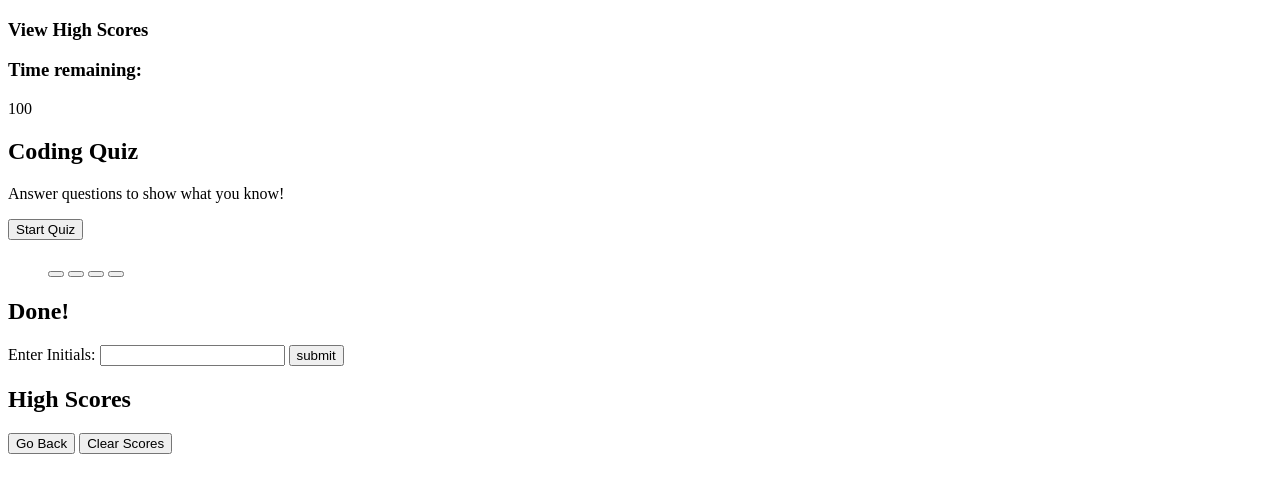
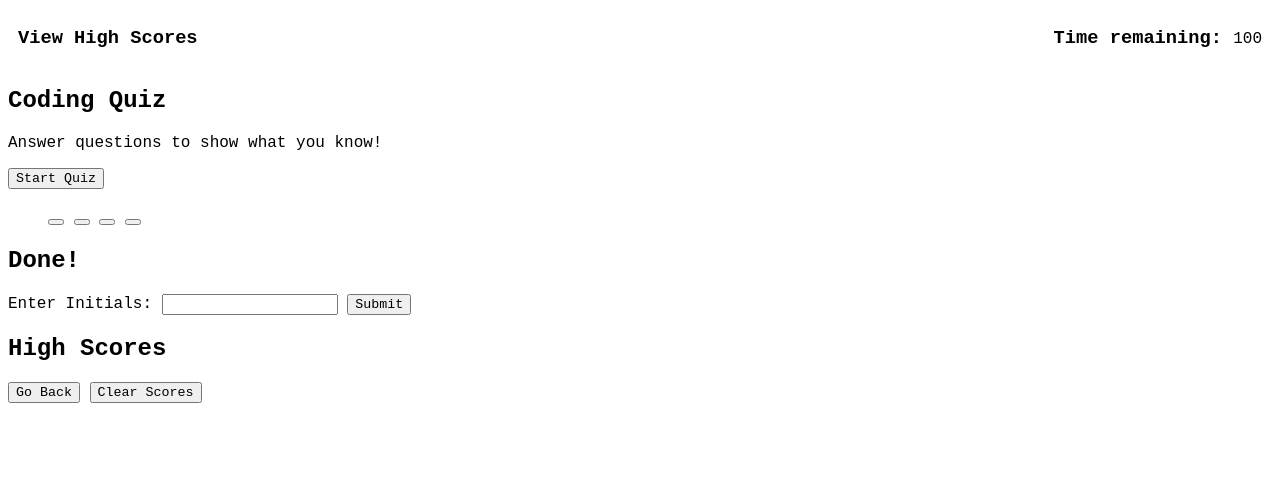
Before and after one commit to gfuselier/code-quiz, a plain HTML site: page index.html in a window 1280 px wide. Drawn offline with Linux system fonts and the light colour scheme.

Commit message:
styled header and fixed typo in html

```diff
--- a/index.html
+++ b/index.html
@@ -37,7 +37,7 @@
         <form>
             <label>Enter Initials:</label>
             <input type="text" id="initials">
-            <input type="submit" id="submit" value="submit">
+            <input type="submit" id="submit" value="Submit">
         </form>
     </section>
 
--- a/style.css
+++ b/style.css
@@ -0,0 +1,15 @@
+* {
+    font-family: 'Courier New', Courier, monospace;
+}
+
+header {
+    display: flex;
+    justify-content: space-between;
+    align-items: center;
+    padding: 0 10px;
+}
+
+header h3,
+header div {
+    display: inline;
+}
```
